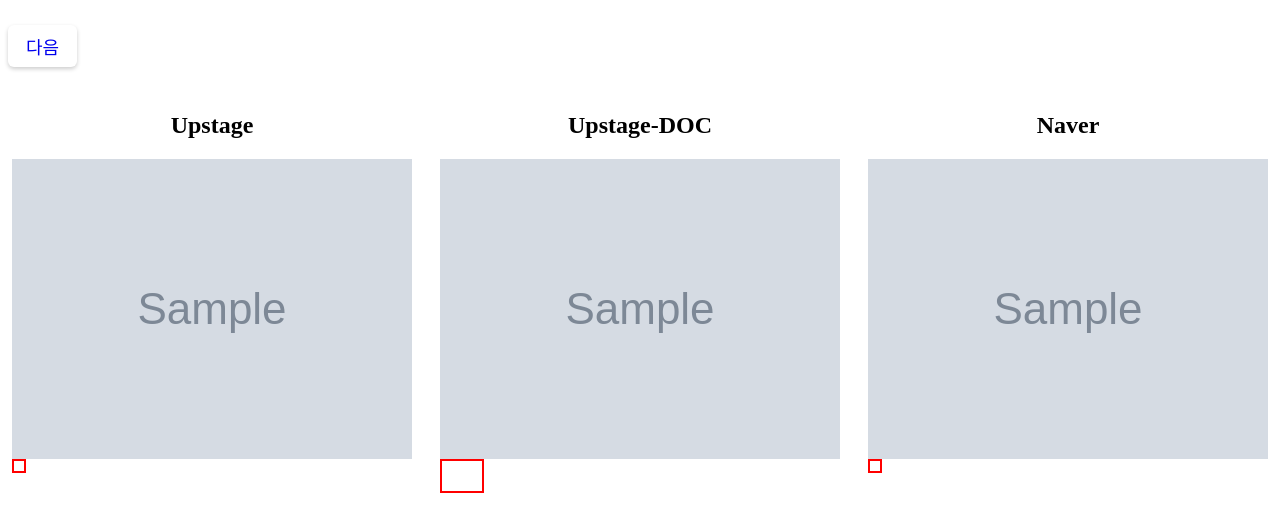
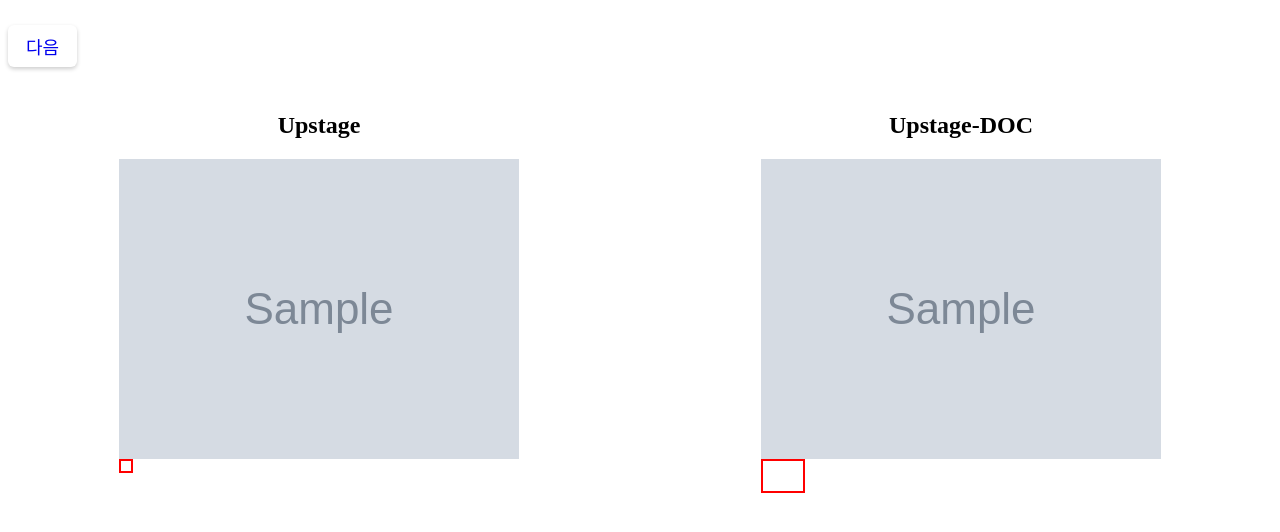
Before and after one commit to Handoni/CashDocEventOCR, a Python web app: template templates/index.html in a window 1280 px wide. Shown: the top 532 px of the page. Run offline with Jinja, Linux system fonts and the light colour scheme; the template is opened without the code that fills it: most values are stand-ins (such as "Sample title", 1, 10 or a date in 2020); grey boxes marked "Sample" are stand-in pictures.

Commit message:
네이버 제거

```diff
--- a/templates/index.html
+++ b/templates/index.html
@@ -65,22 +65,6 @@
                 </div>
             </div>
 
-            <!-- Naver (픽셀 좌표) -->
-            <div class="image-section">
-                <h2>Naver</h2>
-                <div class="image-container">
-                    <img id="naver-img" src="{{ naver.image_url }}"
-                        alt="Naver 이미지">
-                    {% for ann in naver.annotations %}
-                    <div class="bbox naver-bbox"
-                        data-x="{{ ann.left }}" data-y="{{ ann.top }}"
-                        data-w="{{ ann.width }}" data-h="{{ ann.height }}"
-                        onclick='showCombinedCaption(event, {{ ann.text|tojson}}, "caption-naver")'>
-                    </div>
-                    {% endfor %}
-                    <div id="caption-naver" class="caption"></div>
-                </div>
-            </div>
 
         </div>
 
@@ -113,12 +97,10 @@
         /* 초기·리사이즈 시 BBox 재배치 */
         window.addEventListener('load', ()=>{
             const upImg  = document.getElementById('upstage-img');
-            const nvImg  = document.getElementById('naver-img');
             const docImg = document.getElementById('doc-img');
 
             const refresh = ()=>{
                 placeBBoxes(upImg , '.upstage-bbox');
-                placeBBoxes(nvImg , '.naver-bbox');
                 placeBBoxes(docImg, '.doc-bbox');
             };
             refresh();
```
Also changed, not shown: main.py (+40 -40 lines).
